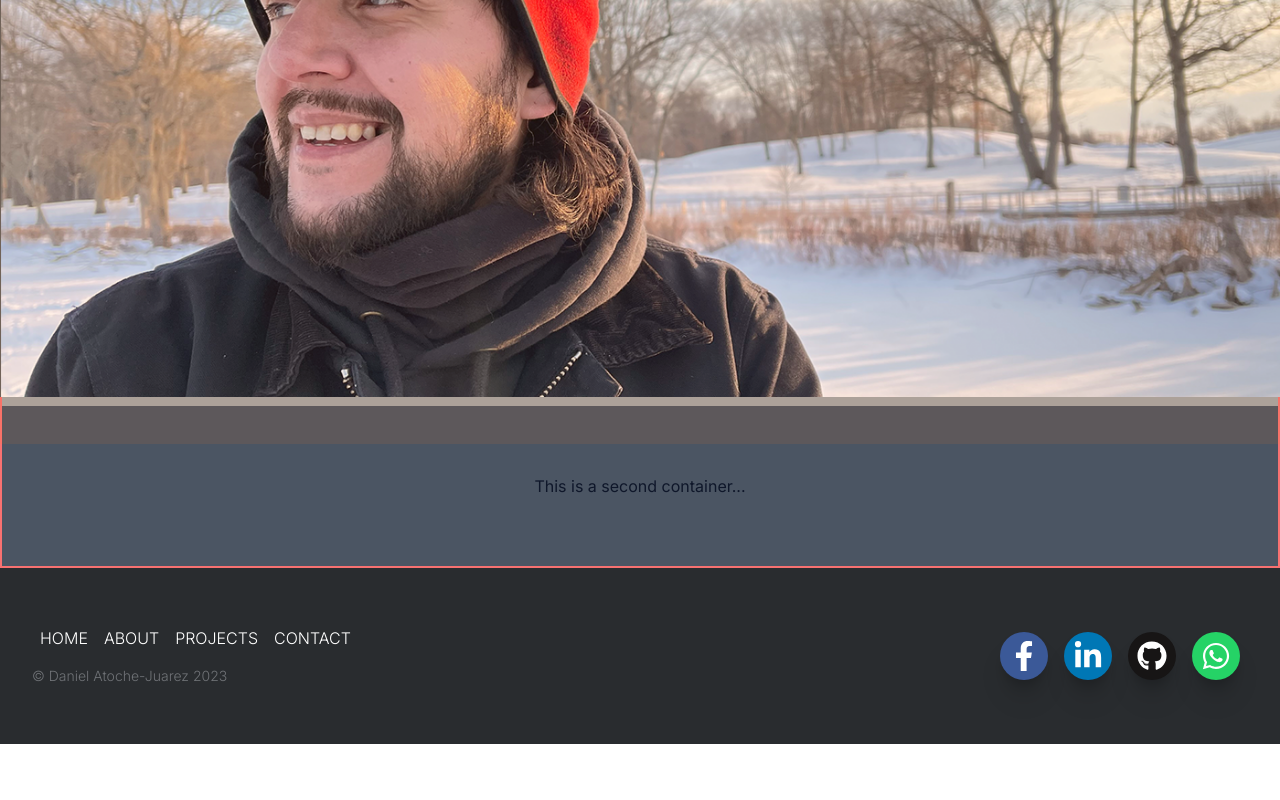
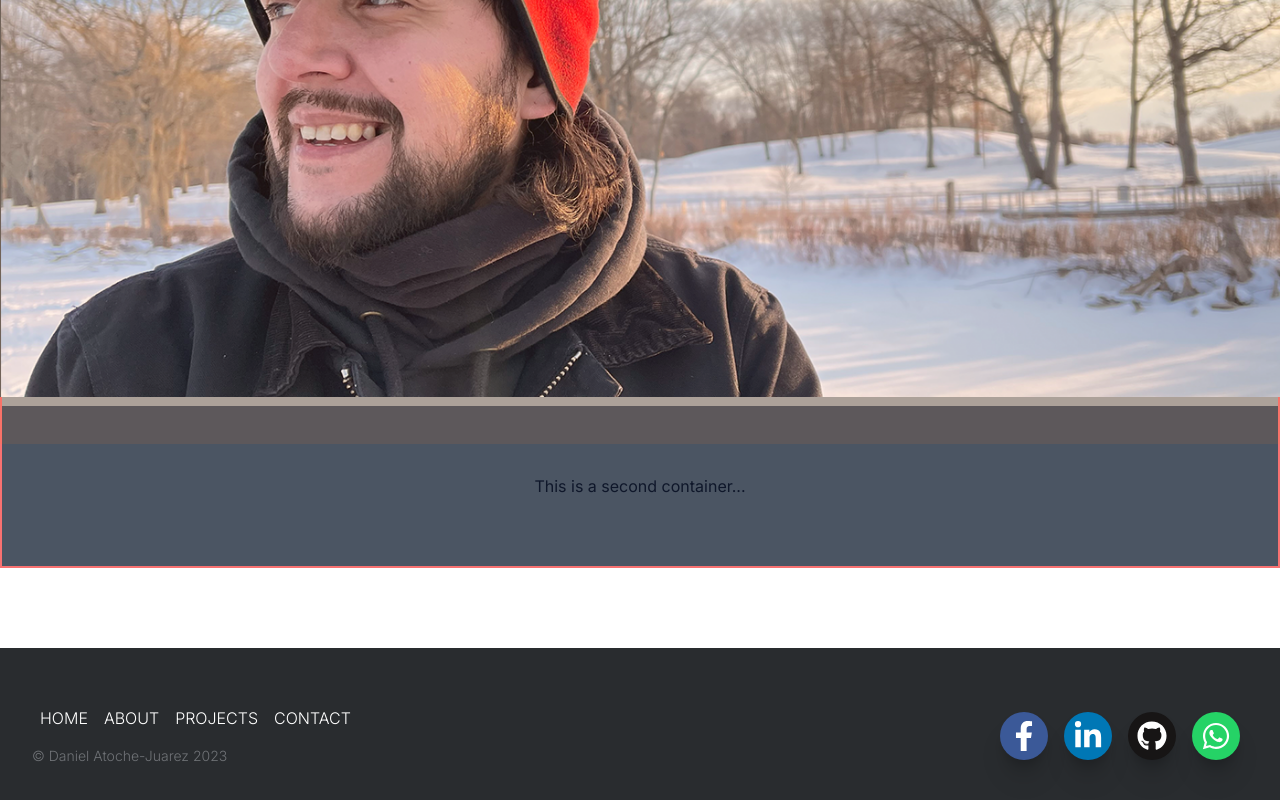
Before and after one commit to datoche-juarez/personal-site-2023, a Next.js app: page / in a window 1280 px wide. Shown: the part 356-1156 px from the top of the page. Before the commit the page ends 1100 px from the top, so only its background shows below. Built offline with nearby package versions, Linux system fonts and the light colour scheme.

Commit message:
Footer margin..

```diff
--- a/components/footer/footer.js
+++ b/components/footer/footer.js
@@ -4,7 +4,7 @@ import SocialContainer from "../social-container/social-container";
 
 const Footer = () => {
   return (
-    <div className="flex flex-col-reverse max-w-full px-4 py-10 max-h-fit min-h-fit bg-dark-gray md:flex-row">
+    <div className="flex flex-col-reverse max-w-full px-4 py-10 mt-20 h-200 bg-dark-gray md:flex-row">
       <div className="self-center w-full p-2">
         <div className="flex flex-col items-center p-2 md:items-start">
           <ul className="flex flex-col justify-center text-center xs:flex-row xs:justify-start xs:text-left">
```
